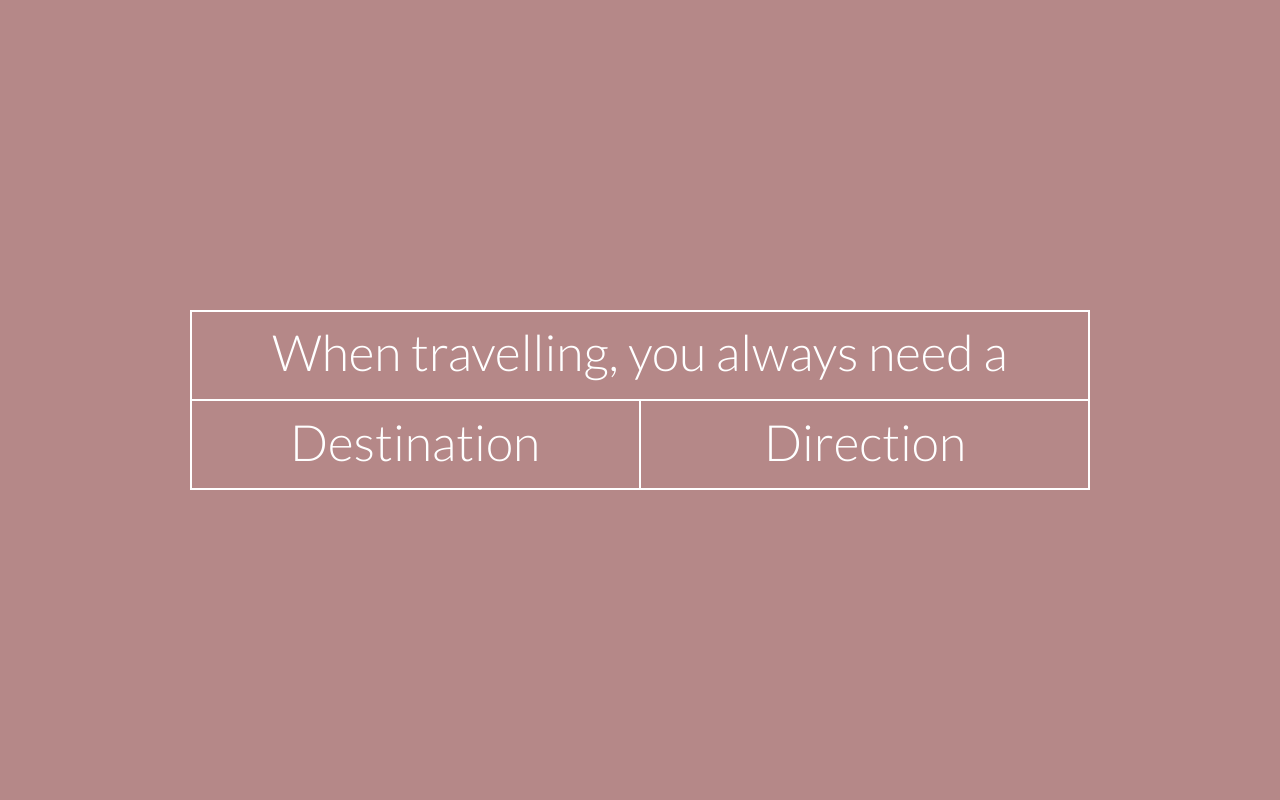
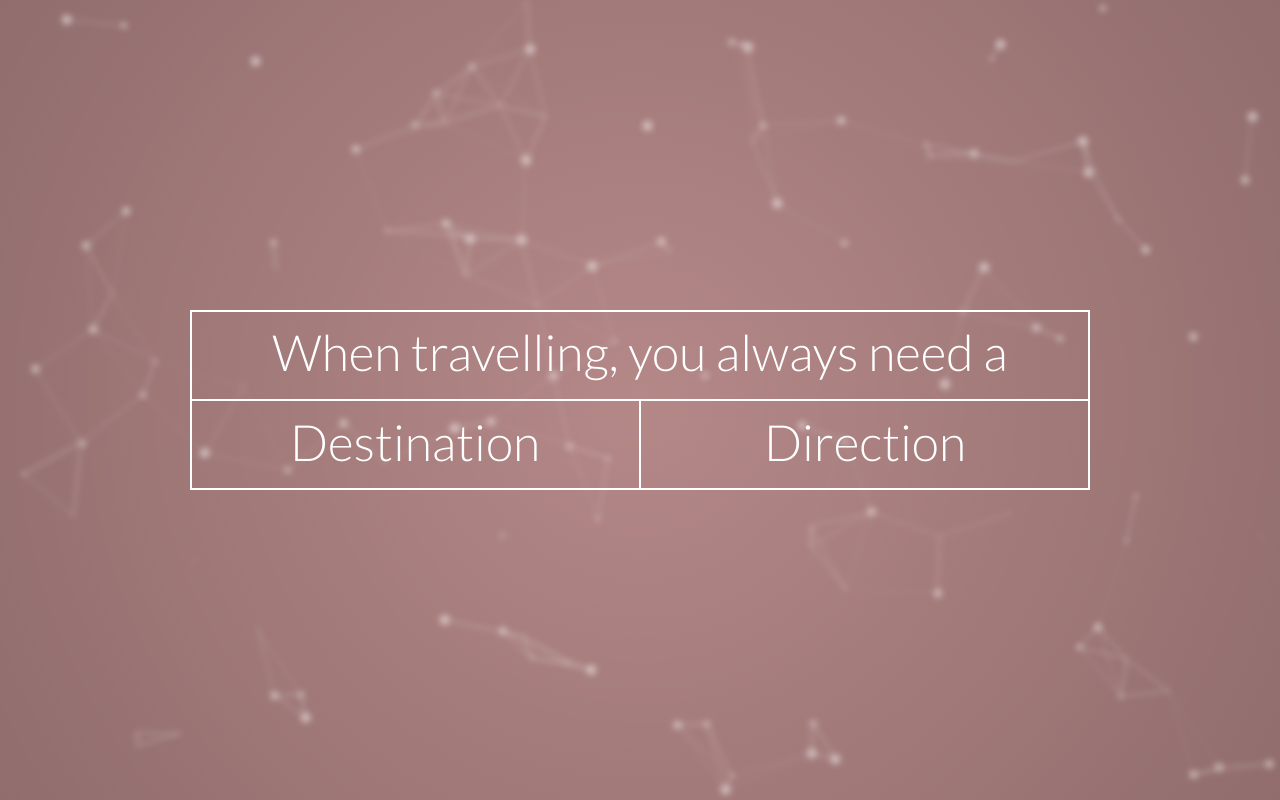
Before and after one commit to pablocazorla/quizz, a React app: page / in a window 1280 px wide. Built offline with nearby package versions, Linux system fonts and the light colour scheme.

Commit message:
background particles

```diff
--- a/src/components/background/index.js
+++ b/src/components/background/index.js
@@ -1,18 +1,45 @@
 import React, { Component } from 'react';
+import { connect } from 'react-redux';
+import data from 'data';
+import BgParticles from './particles';
 
-export default class Bg extends Component {
-  //constructor(props) {
-  //  super(props);
-  //}
-  //static getDerivedStateFromProps(nextProps, prevState){
-  //   if(nextProps.someValue!==prevState.someValue){
-  //     return { someState: nextProps.someValue};
-  //  }
-  //  else return null;
-  //}
-  //componentDidMount(){
-  //}
+class BgVisual extends Component {
+  constructor(props) {
+    super(props);
+    this.state = {
+      status: 'none',
+      backgroundColor: '#FFF'
+    }
+  }
+  componentDidUpdate(prevProps, prevState) {
+    if(this.props.status === 'in' && prevProps.status !== 'in'){
+      this.setState({ status: 'in'});
+      this.setIn();
+    }
+    if(this.props.status === 'out' && prevProps.status !== 'out'){
+      this.setState({ status: 'out'});
+    }
+  }
+  setIn = () => {
+    const step = data[this.props.currentStep];
+    this.setState({ backgroundColor: step.backgroundColor });
+  }
   render() {
-    return <div className="main-background"></div>;
+    const {backgroundColor} = this.state;
+    return <div className="main-background" style={{'backgroundColor':backgroundColor}}>
+      <div className="main-background-gradient"></div>
+      <BgParticles/>
+    </div>;
   }
 };
+
+/* REDUX ***************************/
+function mapStateToProps(state) {
+  const {currentStep} = state.UI;
+  return {currentStep};
+}
+const Bg = connect(
+  mapStateToProps,null
+)(BgVisual);
+
+export default Bg;
--- /dev/null
+++ b/src/components/background/particles/index.js
@@ -0,0 +1,51 @@
+import React, { Component } from 'react';
+import particles from './particles';
+
+export default class BgParticles extends Component {
+  constructor(props) {
+   super(props);
+   this.canvas = null;
+  }
+  //static getDerivedStateFromProps(nextProps, prevState){
+  //   if(nextProps.someValue!==prevState.someValue){
+  //     return { someState: nextProps.someValue};
+  //  }
+  //  else return null;
+  //}
+  // componentDidUpdate(prevProps, prevState) {
+  //   if(this.props.status === 'in' && prevProps.status !== 'in'){
+  //     //Perform some operation here
+  //     this.setState({ status: 'in'});
+  //     this.setIn('in');
+  //   }
+  //   if(this.props.status === 'out' && prevProps.status !== 'out'){
+  //     //Perform some operation here
+  //     this.setState({ status: 'out'});
+  //     this.setIn('out');
+  //   }
+  // }
+  componentDidMount(){
+    if(window && document){
+      this.canvas = document.getElementById('bg-particles');
+
+      window.addEventListener('resize',this.resize);
+
+      this.resize();
+
+      particles({
+        canvas: this.canvas
+      });
+    }
+  }
+  resize = () => {
+    if(window){
+      this.canvas.width = window.innerWidth;
+      this.canvas.height = window.innerHeight;
+    }
+  }
+  render() {
+    return <canvas className="bg-particles" id="bg-particles"
+      style={{'WebkitFilter':'blur(3px)'}}
+    ></canvas>;
+  }
+};
--- /dev/null
+++ b/src/components/background/particles/particles.js
@@ -0,0 +1,141 @@
+import U from './utils';
+
+const particles = function (options) {
+
+
+  var config = U.extend({
+    canvas: null,
+    numParticles: 120,
+    minRadius: 1,
+    maxRadius: 5,
+    minSpeed: 1,
+    maxSpeed: 4,
+    linkDistance: 100,
+    colorParticles: '#FFFFFF',
+    colorLines: '#FFFFFF'
+  }, options);
+
+  var canvas = config.canvas;
+
+  if (!canvas) {
+    return;
+  }
+
+
+  var particles = [];
+  var lines = {};
+  var ctx = canvas.getContext('2d');
+
+  //
+  ctx.fillStyle = config.colorParticles;
+
+
+  var lineColor = U.color(config.colorLines);
+  ctx.strokeStyle = config.colorParticles;
+ // var isMouseover = false;
+
+  var newParticle = (function () {
+    var idParticle = 0;
+
+    return function (forMouse) {
+      var P = {};
+      P.x = U.random(0, canvas.width);
+      P.y = U.random(0, canvas.height);
+      var r = U.random(config.minRadius, config.maxRadius),
+        speed = U.random(config.minSpeed, config.maxSpeed) / 10,
+        ang = U.random(0, 1999) * Math.PI / 1000,
+        speedX = speed * Math.cos(ang),
+        speedY = speed * Math.sin(ang);
+
+      P.id = idParticle++;
+
+      P.render = function () {
+
+        particles.forEach(function (ps) {
+          if (!lines[ps.id + '-' + P.id]) {
+            lines[P.id + '-' + ps.id] = true;
+            var dx = P.x - ps.x,
+              dy = P.y - ps.y,
+              distance = Math.sqrt(dx * dx + dy * dy);
+            if (distance <= config.linkDistance) {
+              ctx.strokeStyle = lineColor.fade(1 - distance / config.linkDistance);
+              U.draw.line(ctx, P.x, P.y, ps.x, ps.y);
+            }
+          }
+        });
+        if(!forMouse){
+          U.draw.circle(ctx, P.x, P.y, r);
+        }
+
+        return P;
+      };
+      P.position = function (x, y) {
+        P.x = x;
+        P.y = y;
+        return P;
+      };
+      P.move = function () {
+        if(!forMouse){
+          P.x += speedX;
+          P.y += speedY;
+
+          if (P.x < 0) {
+            P.x = canvas.width;
+          }
+          if (P.x > canvas.width) {
+            P.x = 0;
+          }
+          if (P.y < 0) {
+            P.y = canvas.height;
+          }
+          if (P.y > canvas.height) {
+            P.y = 0;
+          }
+        }
+
+        return P;
+      }
+      return P;
+    };
+  })();
+
+
+  U.loop(config.numParticles, function () {
+    particles.push(newParticle());
+  });
+
+  // var mouseParticle = newParticle(true)
+  // particles.push(mouseParticle);
+
+
+  var render = function () {
+    lines = {};
+    U.draw.clear(ctx, canvas.width, canvas.height);
+    ctx.fillStyle = config.colorParticles;
+    particles.forEach(function (particle) {
+      particle.move().render();
+    });
+    U.frameAnimation(render);
+  }
+
+  render();
+
+
+  // canvas.addEventListener('mouseover',function(){
+  //   isMouseover = true;
+  // });
+  // canvas.addEventListener('mousemove',function(e){
+  //   if(isMouseover){
+  //     mouseParticle.x = e.pageX - canvas.offsetLeft;
+  //     mouseParticle.y = e.pageY - canvas.offsetTop;
+  //   }
+  // });
+  // canvas.addEventListener('mouseout',function(){
+  //   if(isMouseover){
+  //     isMouseover = false;
+  //   }
+  // });
+
+
+};
+export default particles;
--- /dev/null
+++ b/src/components/background/particles/utils.js
@@ -0,0 +1,110 @@
+// UTILS
+var U = {};
+
+U.draw = {};
+
+U.draw.clear = function (ctx, width, height) {
+  ctx.clearRect(0, 0, width, height);
+  return U.draw;
+};
+U.draw.rect = function (ctx, x, y, width, height) {
+  ctx.rect(x, y, width, height);
+  ctx.fill();
+  return U.draw;
+};
+U.draw.circle = function (ctx, x, y, r) {
+  ctx.beginPath();
+  ctx.arc(x, y, r, 0, 2 * Math.PI, true);
+  ctx.closePath();
+  ctx.fill();
+  return U.draw;
+};
+
+U.draw.line = function (ctx, x1, y1, x2, y2) {
+  ctx.beginPath();
+  ctx.moveTo(x1, y1);
+  ctx.lineTo(x2, y2);
+  ctx.closePath();
+  ctx.stroke();
+  return U.draw;
+};
+
+U.extend = function () {
+  var extended = {};
+
+  // Merge the object into the extended object
+  var merge = function (obj) {
+    for (var prop in obj) {
+      if (obj.hasOwnProperty(prop)) {
+        if (Object.prototype.toString.call(obj[prop]) === '[object Object]') {
+          // If we're doing a deep merge and the property is an object
+          extended[prop] = U.extend(extended[prop], obj[prop]);
+        } else {
+          // Otherwise, do a regular merge
+          extended[prop] = obj[prop];
+        }
+      }
+    }
+  };
+  // Loop through each object and conduct a merge
+  for (var i = 0; i < arguments.length; i++) {
+    merge(arguments[i]);
+  }
+
+  return extended;
+};
+
+U.random = function (min, max) {
+  if (min == null && max == null)
+    return 0;
+
+  if (max == null) {
+    max = min;
+    min = 0;
+  }
+  var r = Math.random();
+  return min + Math.floor(r * (max - min + 1));
+};
+
+U.loop = function (count, callback) {
+  var index = 0;
+  while (index < count) {
+    callback(index);
+    index++;
+  }
+};
+
+U.frameAnimation = function (callback) {
+  var requestAnimFrame = window.requestAnimationFrame || window.webkitRequestAnimationFrame || window.mozRequestAnimationFrame || window.oRequestAnimationFrame || window.msRequestAnimationFrame || function (e) {
+    var timer = window.setTimeout(e, 1000 / 60);
+    return timer;
+  };
+
+  return requestAnimFrame(callback);
+};
+
+U.color = function (hexColor) {
+
+  var hexToRgb = function (hex) {
+    var result = /^#?([a-f\d]{2})([a-f\d]{2})([a-f\d]{2})$/i.exec(hex);
+    return result ? {
+      r: parseInt(result[1], 16),
+      g: parseInt(result[2], 16),
+      b: parseInt(result[3], 16)
+    } : null;
+  };
+
+  var C = {
+    hex: hexColor
+  },
+    RGB = hexToRgb(hexColor);
+
+  C.fade = function (opacity) {
+    var op = opacity > 1 ? 1 : opacity;
+    op = op < 0 ? 0 : op;
+    return 'rgba(' + RGB.r + ', ' + RGB.g + ', ' + RGB.b + ', ' + op + ')';
+  };
+  return C;
+};
+
+export default U;
--- a/src/components/textType/index.js
+++ b/src/components/textType/index.js
@@ -9,7 +9,11 @@ export default class TextType extends Component {
       letterVisible:-1,
       textArray: []
     }
+    this.timeoutTypeWriter = null;
+    this.timeoutUntypeWriter = null;
+    this.timeoutTypeWriterDelay = null;
   }
+
   //static getDerivedStateFromProps(nextProps, prevState){
   //   if(nextProps.someValue!==prevState.someValue){
   //     return { someState: nextProps.someValue};
@@ -27,6 +31,9 @@ export default class TextType extends Component {
     }
   }
   untypeText = () => {
+    clearTimeout(this.timeoutTypeWriter);
+    clearTimeout(this.timeoutUntypeWriter);
+    clearTimeout(this.timeoutTypeWriterDelay);
     let {letterVisible/*,textArray*/} = this.state;
     let self = this;
 
@@ -39,13 +46,15 @@ export default class TextType extends Component {
 
         letterVisible--;
         self.setState({ letterVisible });
-        setTimeout(untypeWriter, speed);
+        self.timeoutTypeWriter = setTimeout(untypeWriter, speed);
       }
     }
     untypeWriter();
   }
   typeText = (newText) => {
-
+    clearTimeout(this.timeoutTypeWriter);
+    clearTimeout(this.timeoutUntypeWriter);
+    clearTimeout(this.timeoutTypeWriterDelay);
     let textArray = [];
 
     for(let i = 0; i < newText.length; i++){
@@ -65,20 +74,25 @@ export default class TextType extends Component {
       if (letterVisible < newText.length) {
         self.setState({ letterVisible });
         letterVisible++;
-        setTimeout(typeWriter, speed);
+        self.timeoutTypeWriter = setTimeout(typeWriter, speed);
       }else{
         if(self.props.onFinish){
           self.props.onFinish();
         }
       }
     }
-    setTimeout(typeWriter, delay);
+    this.timeoutTypeWriterDelay = setTimeout(typeWriter, delay);
   }
   componentDidMount(){
     const {text} = this.props;
     if(text && text !== ''){
       this.typeText(text);
     }
+  }
+  componentWillUnmount(){
+    clearTimeout(this.timeoutTypeWriter);
+    clearTimeout(this.timeoutUntypeWriter);
+    clearTimeout(this.timeoutTypeWriterDelay);
   }
   render() {
     const {textArray,letterVisible} = this.state;
--- a/src/data.js
+++ b/src/data.js
@@ -10,7 +10,8 @@ const questions = [
         text: 'Direction',
         value: 2
       }
-    ]
+    ],
+    backgroundColor: '#b58888'
   },
   {
     question: 'How to work with a PC?',
@@ -27,7 +28,8 @@ const questions = [
         text: 'Harder',
         value: 3
       }
-    ]
+    ],
+    backgroundColor: '#88b1b5'
   },
   {
     question: 'Are you married?',
@@ -40,9 +42,9 @@ const questions = [
         text: 'No',
         value: 2
       }
-    ]
-  }
-  ,
+    ],
+    backgroundColor: '#8bb588'
+  },
   {
     question: 'Where are you from?',
     answers: [
@@ -58,7 +60,8 @@ const questions = [
         text: 'Middle',
         value: 3
       }
-    ]
+    ],
+    backgroundColor: '#b5af88'
   }
 ];
 
--- a/src/styles/background.scss
+++ b/src/styles/background.scss
@@ -5,5 +5,24 @@
   width: 100%;
   height: 100%;
 
-  background-color: #b58888;
+  background-color: #999;
+  @include transition(background-color .9s);
 }
+
+.main-background-gradient{
+  position: absolute;
+  top: 0;
+  left: 0;
+  width: 100%;
+  height: 100%;
+  background: rgb(0,0,0);
+  background: -moz-radial-gradient(circle, rgba(0,0,0,0) 0%, rgba(0,0,0,1) 100%);
+  background: -webkit-radial-gradient(circle, rgba(0,0,0,0) 0%, rgba(0,0,0,1) 100%);
+  background: radial-gradient(circle, rgba(0,0,0,0) 0%, rgba(0,0,0,1) 100%);
+  opacity: 0.2;
+
+}
+
+.bg-particles{
+  opacity: 0.5;
+}
--- a/src/views/quest/index.js
+++ b/src/views/quest/index.js
@@ -6,6 +6,7 @@ import actions from 'rdx/ui/actions';
 import Background from 'components/background';
 //import Pagination from 'components/pagination';
 import Questbox from './questbox';
+import data from 'data';
 
 class QuestVisual extends Component {
   constructor(props) {
@@ -32,7 +33,11 @@ class QuestVisual extends Component {
   }
   onClickAnswer = value => {
     this.setState({status: 'out'});
-    this.props.nextStep();
+    if(this.props.currentStep >= (data.length - 1)){
+      this.props.reset();
+    }else{
+      this.props.nextStep();
+    }
 
     const initNextStep = () => {
       this.setState({status: 'in'});
@@ -43,7 +48,9 @@ class QuestVisual extends Component {
     const {status} = this.state;
 
     return <div className="main-quest main-menu-white">
-      <Background/>
+      <Background
+        status={status}
+      />
       {/* <Menu
         tl={<a href="/">Creative Types</a>}
         tr={<a href="/">Share</a>}
@@ -64,10 +71,10 @@ const {
   nextStep
 } = actions;
 
-// function mapStateToProps(state) {
-//   const {openedSidebar} = state.Item;
-//   return {openedSidebar};
-// }
+function mapStateToProps(state) {
+  const {currentStep} = state.UI;
+  return {currentStep};
+}
 const mapDispatchToProps = dispatch => {
 	return {
     reset: () => {
@@ -80,8 +87,7 @@ const mapDispatchToProps = dispatch => {
 }
 
 const Quest = connect(
-  null,
-  //mapStateToProps,
+  mapStateToProps,
   mapDispatchToProps
 )(QuestVisual);
 
--- a/src/views/quest/questbox.js
+++ b/src/views/quest/questbox.js
@@ -24,8 +24,9 @@ class QuestBoxVisual extends Component {
   componentDidUpdate(prevProps, prevState) {
     if(this.props.status === 'in' && prevProps.status !== 'in'){
       //Perform some operation here
-      this.setState({ status: 'in'});
-      this.setIn('in');
+
+      setTimeout(this.setIn,500);
+      //this.setIn();
     }
     if(this.props.status === 'out' && prevProps.status !== 'out'){
       //Perform some operation here
@@ -33,6 +34,7 @@ class QuestBoxVisual extends Component {
     }
   }
   setIn = () => {
+    this.setState({ status: 'in'});
     const step = data[this.props.currentStep];
     this.setState({ textQuestion: step.question, answersArray: step.answers });
     const setEnabled = () => {
```
